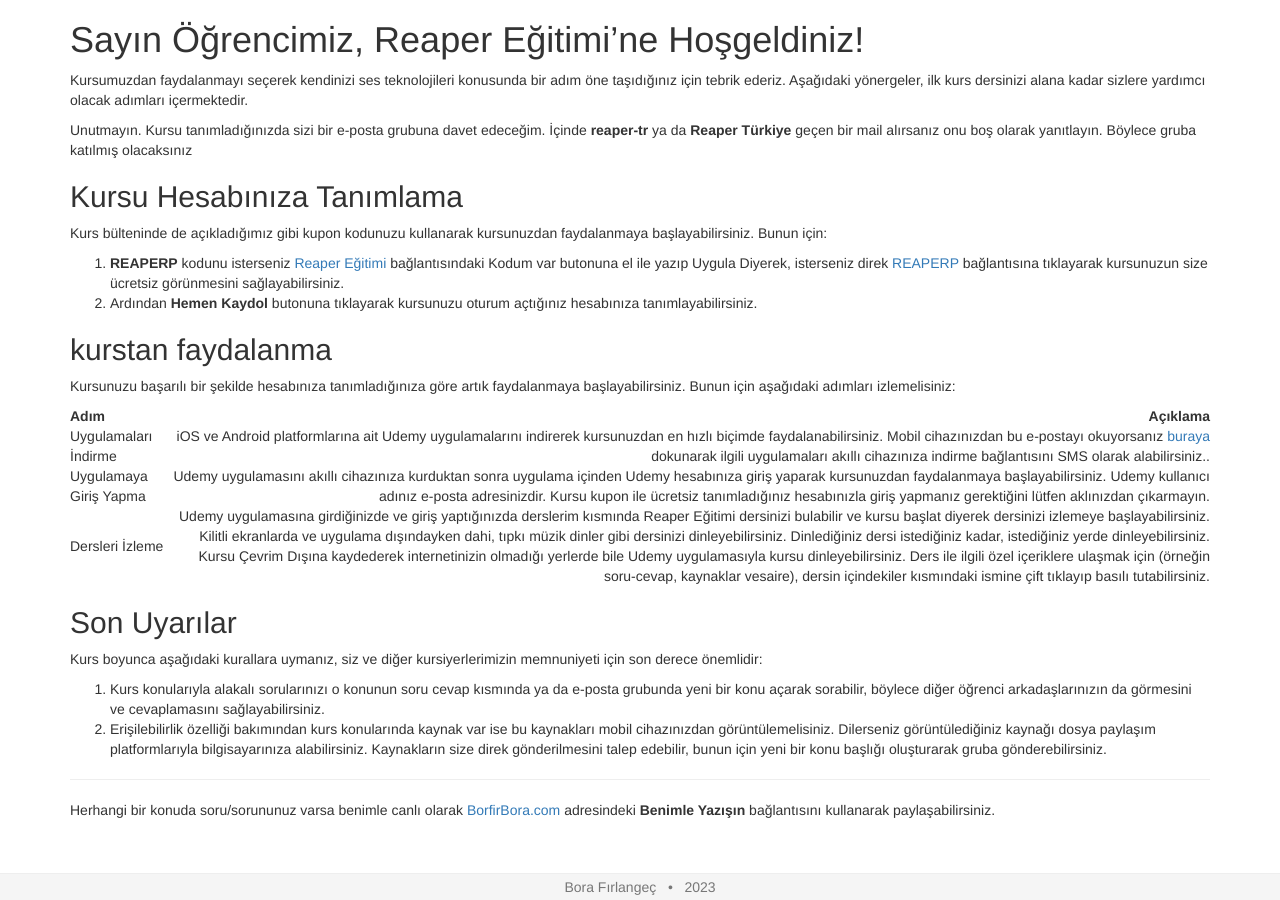
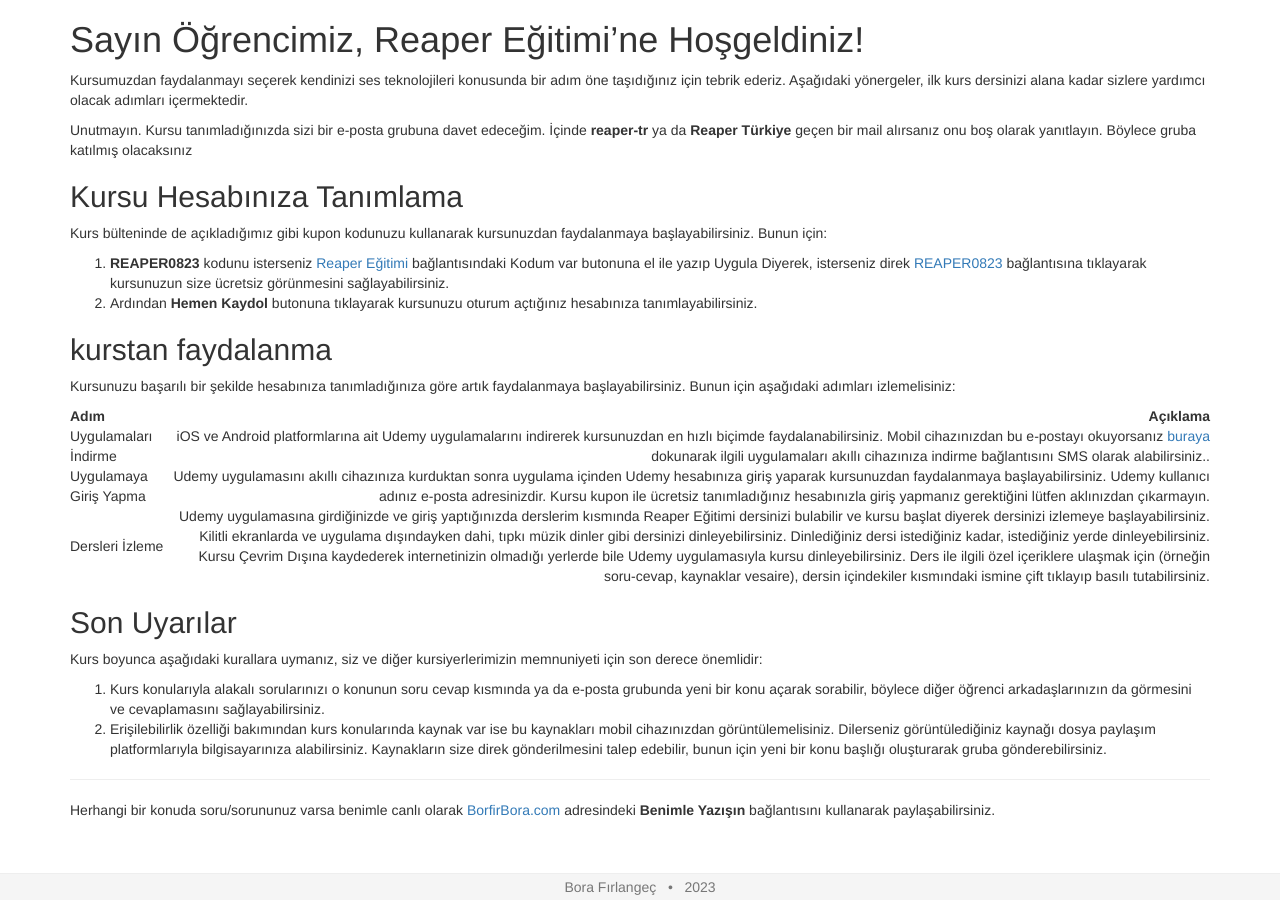
Before and after one commit to borfirbora/borfirbora.github.io, a Jekyll site: the page built from hosgeldin-iletisi.md, in a window 1280 px wide. Built offline with Jekyll 4.4.1, drawn with Linux system fonts in a browser that asks for light colours; a script that is not in the unit is left out.

Commit message:
düzenleme tamamlandı

```diff
--- a/hosgeldin-iletisi.md
+++ b/hosgeldin-iletisi.md
@@ -2,8 +2,8 @@
 title: Hoşgeldin iletisi
 layout: minimal
 isim: Öğrencimiz
-kupon: REAPERP
-kupon_link: https://www.udemy.com/course/reaper-egitimi/?couponCode=REAPERP&password=reaper101
+kupon: REAPER0823
+kupon_link: https://www.udemy.com/course/reaper-egitimi/?couponCode=REAPER0823&password=reaper101
 ---
 # Sayın {{ page.isim }}, Reaper Eğitimi'ne Hoşgeldiniz!
 
```
